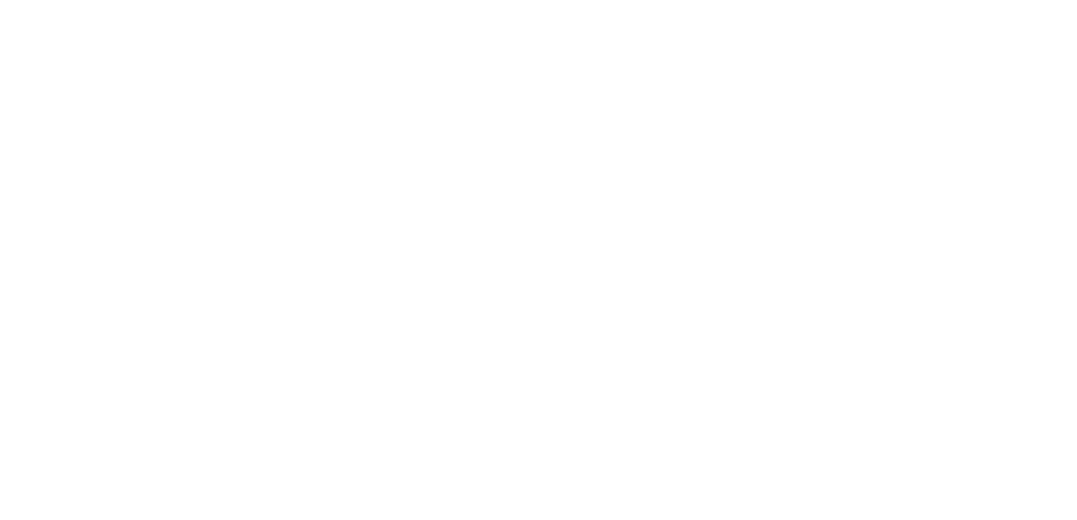
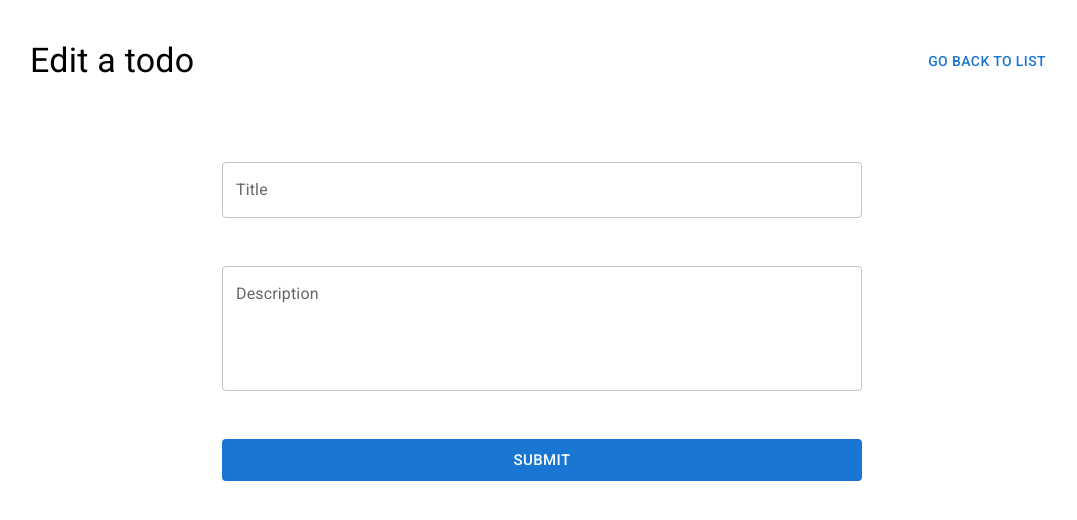
Before and after one commit to Xritrios/test-technique-front-js, a React (Vite) app: page /edit/1 in a window 1280 px wide. Before the commit this address had no page. Shown: the top 520 px of the page, without its empty margins (98-1175 px from the left). Built offline with nearby package versions, Linux system fonts and the light colour scheme; no server answers.

Commit message:
feat: add edit todos functionality

```diff
--- a/src/App.tsx
+++ b/src/App.tsx
@@ -1,13 +1,14 @@
 import React from "react";
 import { Routes, Route } from "react-router-dom";
 import { Layout } from "./components/Layout";
-import { TodoListPage, AddTodoPage } from "./pages";
+import { TodoListPage, AddTodoPage, EditTodoPage } from "./pages";
 
 export const App: React.FC = () => (
   <Routes>
     <Route path="/" element={<Layout />}>
       <Route index element={<TodoListPage />} />
       <Route path="/add" element={<AddTodoPage />} />
+      <Route path="/edit/:id" element={<EditTodoPage />} />
     </Route>
   </Routes>
 );
--- a/src/components/Todo.tsx
+++ b/src/components/Todo.tsx
@@ -6,6 +6,7 @@ import { TodoStatus } from "../types";
 import { removeTodoRequest } from "../store/reducers/removeTodo";
 import { AppDispatch } from "../store";
 import { useDispatch } from "react-redux";
+import { useNavigate } from "react-router-dom";
 
 interface TodoComponentProps {
   id: string;
@@ -20,7 +21,13 @@ export const TodoComponent: React.FC<TodoComponentProps> = ({
   description,
   status,
 }) => {
+  const nav = useNavigate();
   const dispatch: AppDispatch = useDispatch();
+
+  const handleEdit = () => {
+    nav("/edit/" + id);
+  };
+
   const handleDelete = () => {
     dispatch(removeTodoRequest(id));
   };
@@ -49,6 +56,14 @@ export const TodoComponent: React.FC<TodoComponentProps> = ({
         <p>{description}</p>
       </div>
       <div>
+        <Tooltip title="Edit">
+          <IconButton
+            style={{ cursor: "pointer" }}
+            onClick={() => handleEdit()}
+          >
+            <EditIcon />
+          </IconButton>
+        </Tooltip>
         <Tooltip title="Delete">
           <IconButton style={{ cursor: "pointer" }}>
             <DeleteIcon onClick={() => handleDelete()} />
--- /dev/null
+++ b/src/pages/EditTodoPage.tsx
@@ -0,0 +1,107 @@
+import { Button, TextField, Typography } from "@mui/material";
+import { useDispatch, useSelector } from "react-redux";
+import { useNavigate, useParams } from "react-router-dom";
+import React, { useState, useEffect } from "react";
+import { editTodoRequest } from "../store/reducers/editTodo";
+import { getTodoRequest } from "../store/reducers/getTodo";
+import { TodoStatus } from "../types";
+import { AppDispatch } from "../store";
+
+export const EditTodoPage: React.FC = () => {
+  const { id } = useParams();
+
+  const nav = useNavigate();
+  const dispatch: AppDispatch = useDispatch();
+  const [title, setTitle] = useState("");
+  const [description, setDescription] = useState("");
+  const [status, setStatus] = useState("");
+
+  const { todo } = useSelector((state: RootState) => state.getTodo);
+
+  useEffect(() => {
+    dispatch(getTodoRequest(id));
+  }, [dispatch]);
+
+  useEffect(() => {
+    setTitle(todo.title);
+    setDescription(todo.description);
+    setStatus(todo.status);
+  }, [todo]);
+
+  const handleSubmit = (event: any) => {
+    event.preventDefault();
+
+    const todo = {
+      id: id,
+      title: title,
+      description: description,
+      status: status,
+    };
+
+    dispatch(editTodoRequest(todo));
+    nav("/");
+  };
+
+  return (
+    <div>
+      <div
+        style={{
+          display: "flex",
+          flexDirection: "row",
+          justifyContent: "space-between",
+        }}
+      >
+        <Typography variant="h4">Edit a todo</Typography>
+
+        <Button onClick={() => nav("/")}>Go back to list</Button>
+      </div>
+
+      <div
+        style={{
+          display: "flex",
+          flexDirection: "column",
+          alignItems: "center",
+          paddingTop: "5rem",
+          width: "100%",
+        }}
+      >
+        <form
+          onSubmit={handleSubmit}
+          style={{
+            display: "flex",
+            flexDirection: "column",
+            alignItems: "stretch",
+            width: "40rem",
+          }}
+        >
+          <TextField
+            label="Title"
+            value={title}
+            onChange={(e) => setTitle(e.target.value)}
+          />
+
+          <TextField
+            label="Description"
+            multiline
+            rows={4}
+            value={description}
+            onChange={(e) => setDescription(e.target.value)}
+            style={{ marginTop: "3rem" }}
+          />
+
+          <Button
+            variant="contained"
+            disableElevation
+            fullWidth
+            size="large"
+            type="submit"
+            onClick={() => nav("/edit/" + id, { replace: true })}
+            style={{ width: "100%", marginTop: "3rem" }}
+          >
+            Submit
+          </Button>
+        </form>
+      </div>
+    </div>
+  );
+};
--- a/src/pages/index.ts
+++ b/src/pages/index.ts
@@ -1,2 +1,3 @@
 export { TodoListPage } from "./TodoListPage";
 export { AddTodoPage } from "./AddTodoPage";
+export { EditTodoPage } from "./EditTodoPage";
--- a/src/store/index.ts
+++ b/src/store/index.ts
@@ -1,12 +1,16 @@
 import { configureStore } from "@reduxjs/toolkit";
 import { getTodoListReducer } from "./reducers/getTodoList";
+import { getTodoReducer } from "./reducers/getTodo";
 import { addTodoReducer } from "./reducers/addTodo";
+import { editTodoReducer } from "./reducers/editTodo";
 import { removeTodoReducer } from "./reducers/removeTodo";
 
 export const store = configureStore({
   reducer: {
     getTodoList: getTodoListReducer,
+    getTodo: getTodoReducer,
     addTodo: addTodoReducer,
+    editTodo: editTodoReducer,
     removeTodo: removeTodoReducer
   },
 });
--- /dev/null
+++ b/src/store/reducers/editTodo.ts
@@ -0,0 +1,50 @@
+import { createSlice } from "@reduxjs/toolkit";
+import axios from "axios";
+import { AppDispatch } from "..";
+import { Todo } from "../../types";
+import { getTodoListRequest } from "./getTodoList";
+
+export interface EditTodoState {
+  loading: boolean;
+  error: string;
+}
+
+const initialState: EditTodoState = {
+  loading: false,
+  error: "",
+};
+
+const editTodoSlice = createSlice({
+  name: "editTodo",
+  initialState,
+  reducers: {
+    editTodoRequestInit(state) {
+      state.error = "";
+      state.loading = true;
+    },
+    editTodoSuccess(state) {
+      state.loading = false;
+    },
+    editTodoFailure(state, { payload }) {
+      state.error = payload;
+      state.loading = false;
+    },
+  },
+});
+
+const { editTodoRequestInit, editTodoSuccess, editTodoFailure } =
+  editTodoSlice.actions;
+
+export const editTodoRequest =
+  (todo: Todo) => async (dispatch: AppDispatch) => {
+    dispatch(editTodoRequestInit());
+    try {
+      await axios.post("/api/todos/edit/" + todo.id, { todo });
+      dispatch(editTodoSuccess());
+      dispatch(getTodoListRequest());
+    } catch (error: any) {
+      dispatch(editTodoFailure(error.response.message));
+    }
+  };
+
+export const { reducer: editTodoReducer } = editTodoSlice;
--- /dev/null
+++ b/src/store/reducers/getTodo.ts
@@ -0,0 +1,56 @@
+import { createSlice } from "@reduxjs/toolkit";
+import axios from "axios";
+import { AppDispatch } from "..";
+import { Todo } from "../../types";
+
+export interface GetTodoState {
+  todo: Todo;
+  loaded: boolean;
+  loading: boolean;
+  error: string;
+}
+
+const initialState: GetTodoState = {
+  todo: {},
+  loaded: false,
+  loading: false,
+  error: "",
+};
+
+const getTodoSlice = createSlice({
+  name: "getTodo",
+  initialState,
+  reducers: {
+    getTodoRequestInit(state) {
+      state.error = "";
+      state.loading = true;
+      state.loaded = false;
+    },
+    getTodoSuccess(state, { payload }) {
+      state.todo = payload.todo;
+      state.loaded = true;
+      state.loading = false;
+    },
+    getTodoFailure(state, { payload }) {
+      state.error = payload.error;
+      state.loaded = false;
+      state.loading = false;
+    },
+  },
+});
+
+const { getTodoRequestInit, getTodoSuccess, getTodoFailure } =
+  getTodoSlice.actions;
+
+export const getTodoRequest = (id) => async (dispatch: AppDispatch) => {
+  dispatch(getTodoRequestInit());
+  try {
+    const { data } = await axios.get("/api/todos/edit/" + id);
+    console.log(data);
+    dispatch(getTodoSuccess(data));
+  } catch (error: any) {
+    dispatch(getTodoFailure(error.response.message));
+  }
+};
+
+export const { reducer: getTodoReducer } = getTodoSlice;
```
